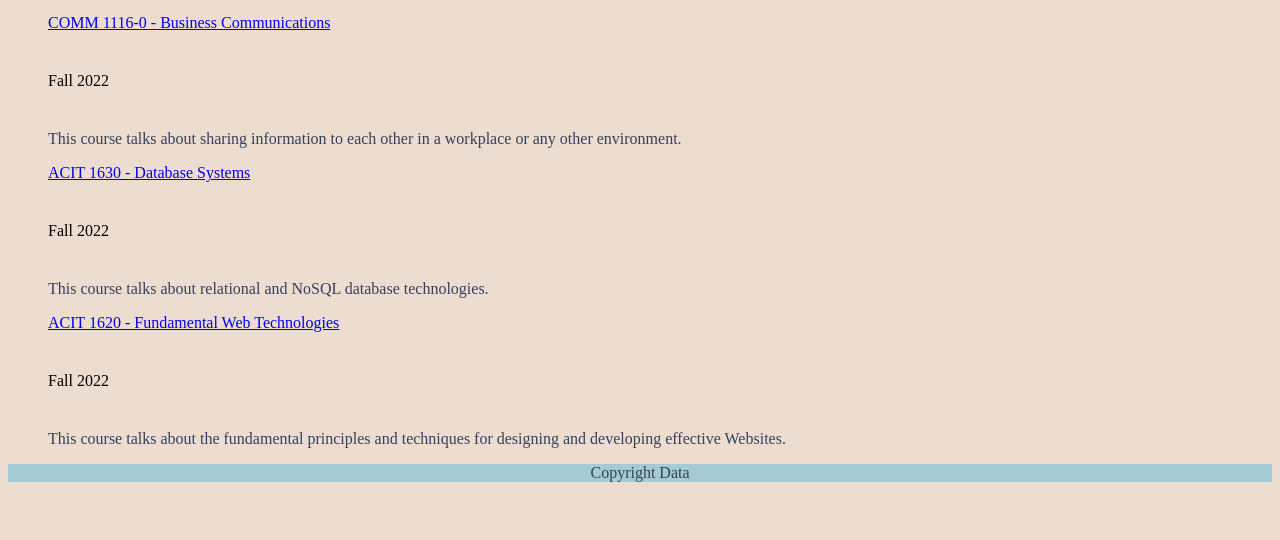
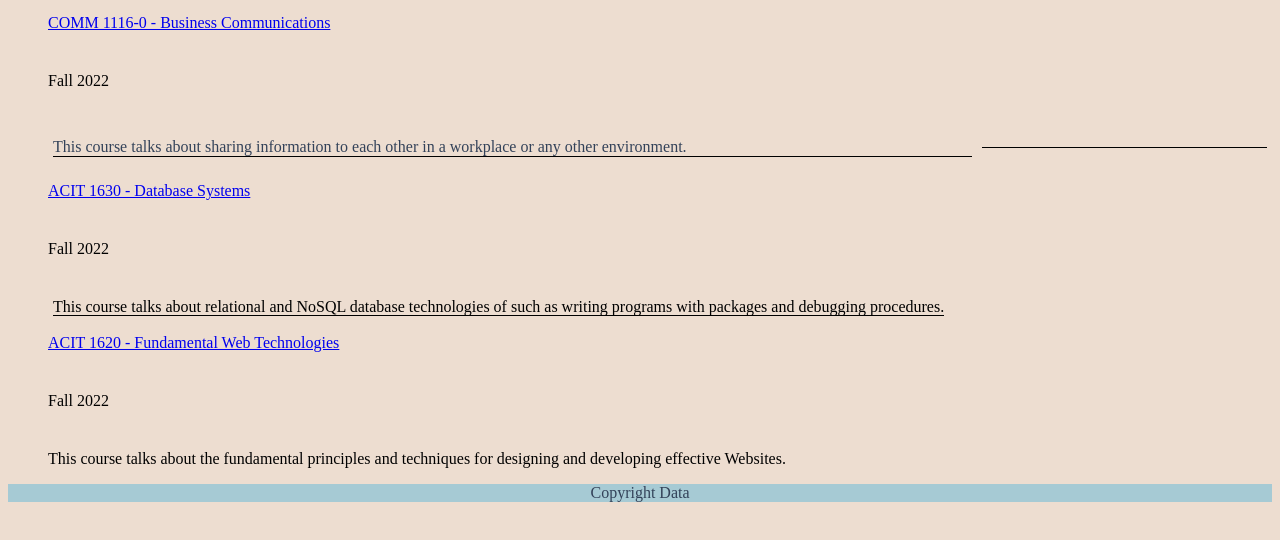
Before and after one commit to BCITstudent/Lab4, a plain HTML site: page courses.html in a window 1280 px wide. Shown: the part 100-640 px from the top of the page. Drawn offline with Linux system fonts and the light colour scheme.

Commit message:
Added line on the first two span

```diff
--- a/courses.html
+++ b/courses.html
@@ -18,13 +18,20 @@
             <ul>
                 <a href="https://www.bcit.ca/outlines/comm1100/"><li>COMM 1116-0 - Business Communications</li></a>
                 <li class="five">Fall 2022</li>
-                <p>This course talks about sharing information to each other in a workplace or any other environment.</p>
+                <p class="divided">
+                <span class="divider">This course talks about sharing information to each other in a workplace or any other environment.</span>
+                <br>
+                <br>
+                <span class="divider"></span>
                 <a href="https://www.bcit.ca/courses/relational-database-design-and-sql-comp-1630/"><li>ACIT 1630 - Database Systems</li></a>
                 <li class="six">Fall 2022</li>
-                <p>This course talks about relational and NoSQL database technologies.</p>
+                <span class="divider">This course talks about relational and NoSQL database technologies of such as writing programs with packages and debugging procedures.</span>
+                <br>
+                <br>
                 <a href="https://www.bcit.ca/outlines/acit1620/"><li>ACIT 1620 - Fundamental Web Technologies</li></a>
                 <li class="seven">Fall 2022</li>
-                <p>This course talks about the fundamental principles and techniques for designing and developing effective Websites.</p>
+                <span>This course talks about the fundamental principles and techniques for designing and developing effective Websites.</span>
+                </p>
             </ul>
         </section>
 
--- a/css/mystyle.css
+++ b/css/mystyle.css
@@ -17,18 +17,29 @@ p{
 
 ul {
     list-style: none;
-  }
+}
 
-  ul li {
+ul li {
     margin-bottom: 40px;
-  }
+}
 
-  ul li span {
+ul li span {
     border-radius: 50%;
     border: black 1px solid;
     padding: 5px 10px;
     margin-right: 10px;
-  }
+}
+
+.divided {
+    display: flex;
+    align-items: center;
+}
+
+.divider {
+    flex-grow: 1;
+    border-bottom: 1px solid black;
+    margin: 5px
+}
 
 nav{
     display: grid;
```
